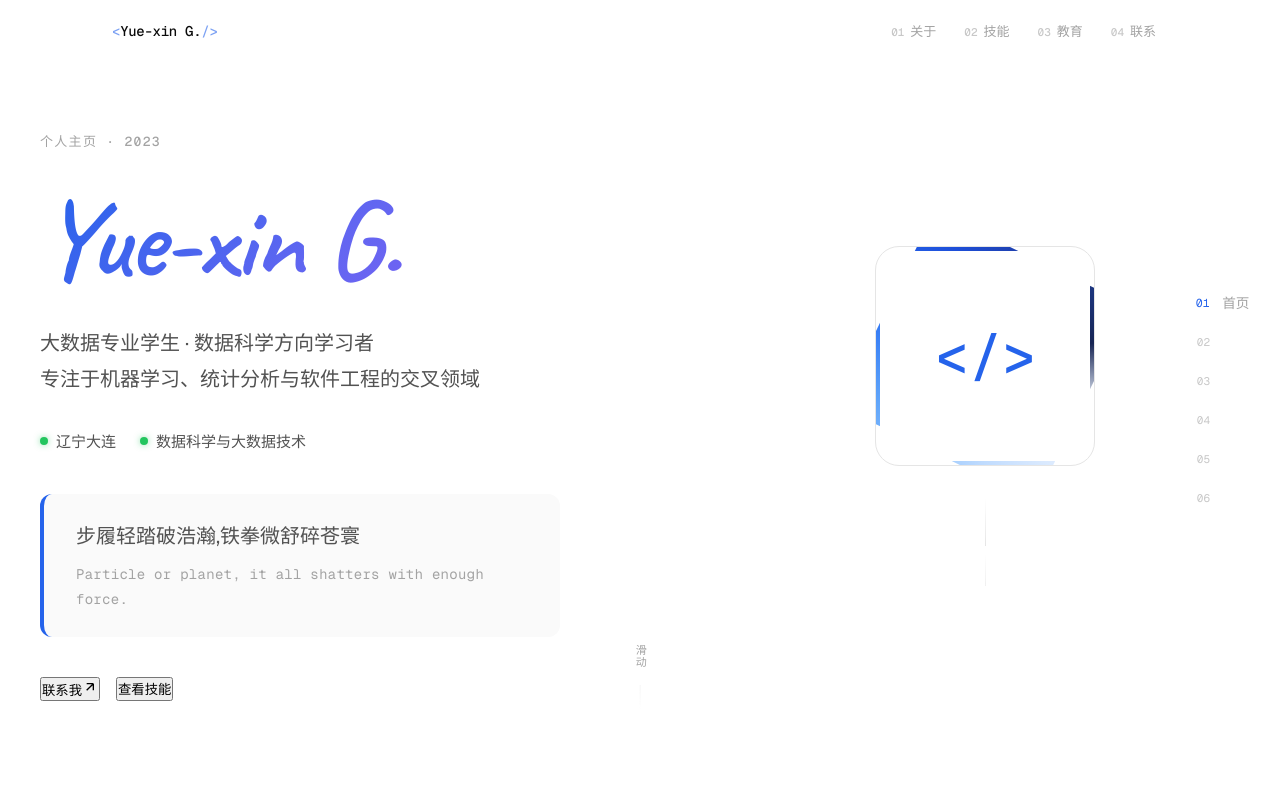
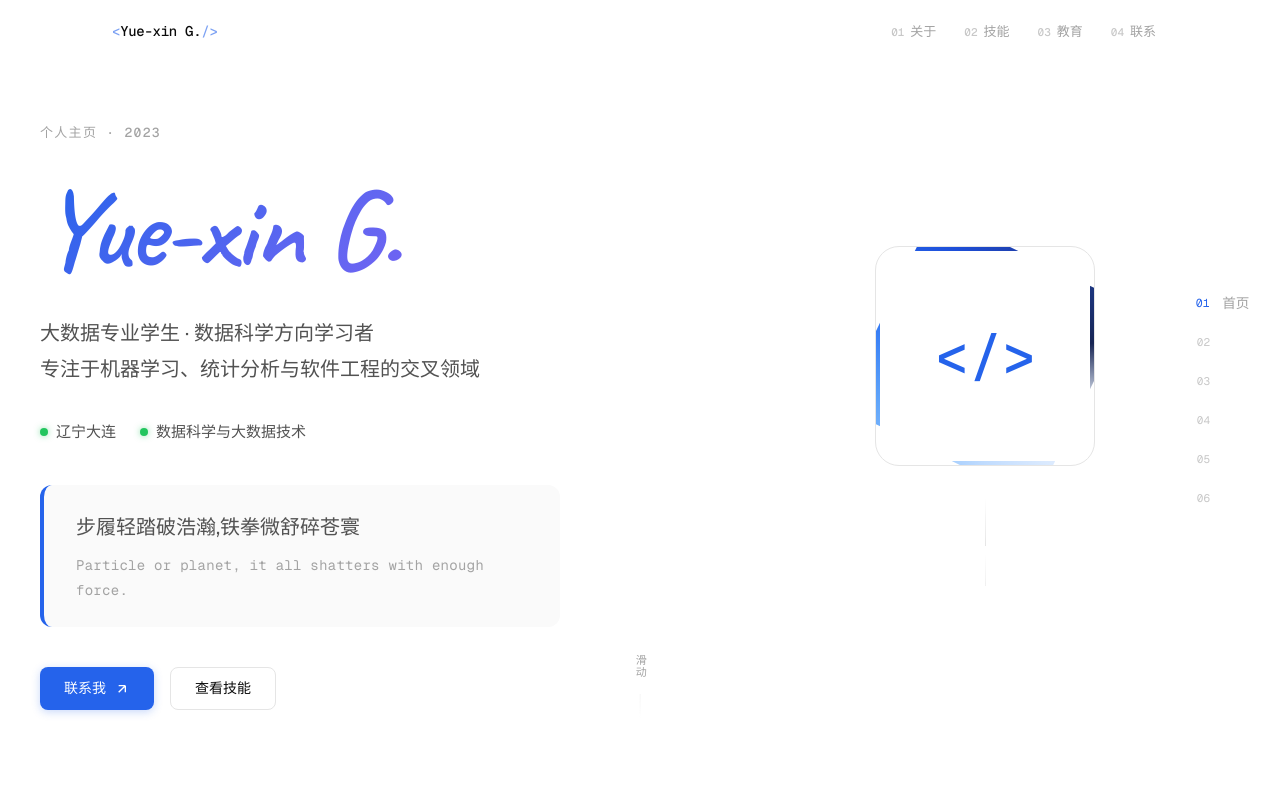
Before and after one commit to qyyyy09315/qyyyy09315.github.io, a Vue app: page / in a window 1280 px wide. Shown: the top 800 px of the page. Built offline with nearby package versions, Linux system fonts and the light colour scheme.

Commit message:
fix: add missing button styles for hero actions

```diff
--- a/src/styles/main.css
+++ b/src/styles/main.css
@@ -65,6 +65,51 @@ body, p, h1, h2, h3, span, div, button, a {
   min-height: calc(var(--vh, 1vh) * 100);
 }
 
+/* ===== Buttons ===== */
+.btn {
+  display: inline-flex;
+  align-items: center;
+  gap: .5rem;
+  font-family: var(--font-sans);
+  font-size: var(--text-sm);
+  font-weight: 500;
+  padding: .625rem 1.5rem;
+  border: 0;
+  border-radius: 8px;
+  cursor: pointer;
+  transition: background var(--duration-fast) var(--ease-out),
+              color var(--duration-fast) var(--ease-out),
+              transform var(--duration-fast) var(--ease-out),
+              box-shadow var(--duration-fast) var(--ease-out);
+  text-decoration: none;
+  line-height: 1.5;
+  white-space: nowrap;
+}
+.btn:active { transform: scale(.97); }
+
+.btn-primary {
+  background: var(--accent);
+  color: #fff;
+  box-shadow: 0 2px 8px rgba(37, 99, 235, .25);
+}
+.btn-primary:hover {
+  background: #1d4ed8;
+  box-shadow: 0 4px 16px rgba(37, 99, 235, .35);
+  transform: translateY(-1px);
+}
+
+.btn-secondary {
+  background: transparent;
+  color: var(--text);
+  border: 1px solid var(--border);
+}
+.btn-secondary:hover {
+  background: var(--bg-subtle);
+  border-color: var(--text-muted);
+  transform: translateY(-1px);
+}
+.btn-secondary:active { background: var(--border-subtle); }
+
 ::selection { background: var(--accent-muted); color: var(--accent); }
 
 ::-webkit-scrollbar { width: 4px; }
```
